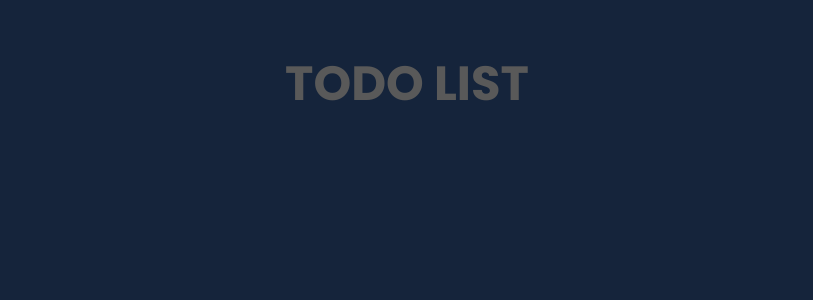
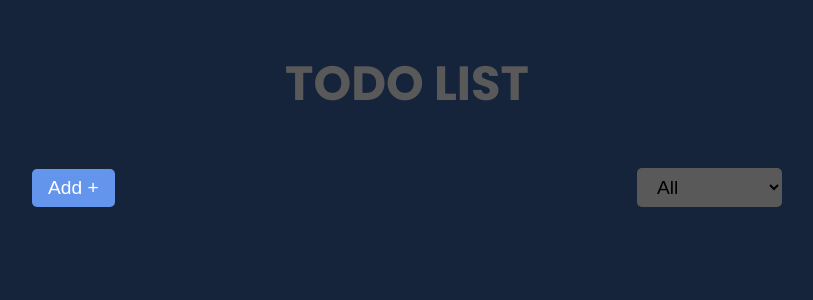
Before and after one commit to emajosifovska/coding-challange-aspekt-todo, a React (Create React App) app: page / in a window 1280 px wide. Shown: the top 300 px of the page, without its empty margins (233-1046 px from the left). Built offline with nearby package versions, Linux system fonts and the light colour scheme.

Commit message:
Header Component

```diff
--- a/src/App.js
+++ b/src/App.js
@@ -1,3 +1,4 @@
+import Header from "./components/Header/Header";
 import PageTitle from "./components/PageTitle/PageTitle";
 import "./styles/globalStyles.scss";
 
@@ -5,6 +6,9 @@ function App() {
   return (
     <div className="container">
       <PageTitle>ToDo List</PageTitle>
+      <div className="wrapper">
+        <Header />
+      </div>
     </div>
   );
 }
--- /dev/null
+++ b/src/components/Header/Header.jsx
@@ -0,0 +1,17 @@
+import React from "react";
+import Button from "../Button/Button";
+import SelectButton from "../Button/SelectButton";
+import "./Header.scss";
+
+export default function Header() {
+  return (
+    <div className="header">
+      <Button variant="button-primary">Add +</Button>
+      <SelectButton variant="button-select">
+        <option value="all">All</option>
+        <option value="active">Active</option>
+        <option value="completed">Completed</option>
+      </SelectButton>
+    </div>
+  );
+}
--- /dev/null
+++ b/src/components/Header/Header.scss
@@ -0,0 +1,6 @@
+.header {
+  display: flex;
+  align-items: center;
+  justify-content: space-between;
+  margin: 3rem 0;
+}
```
